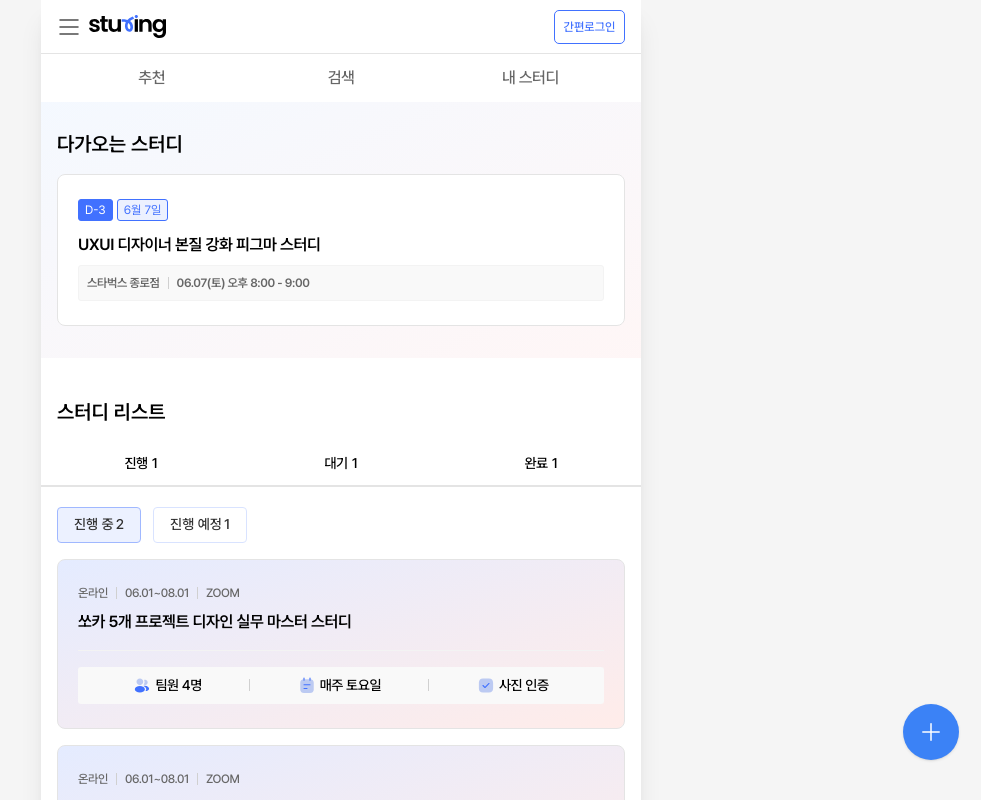
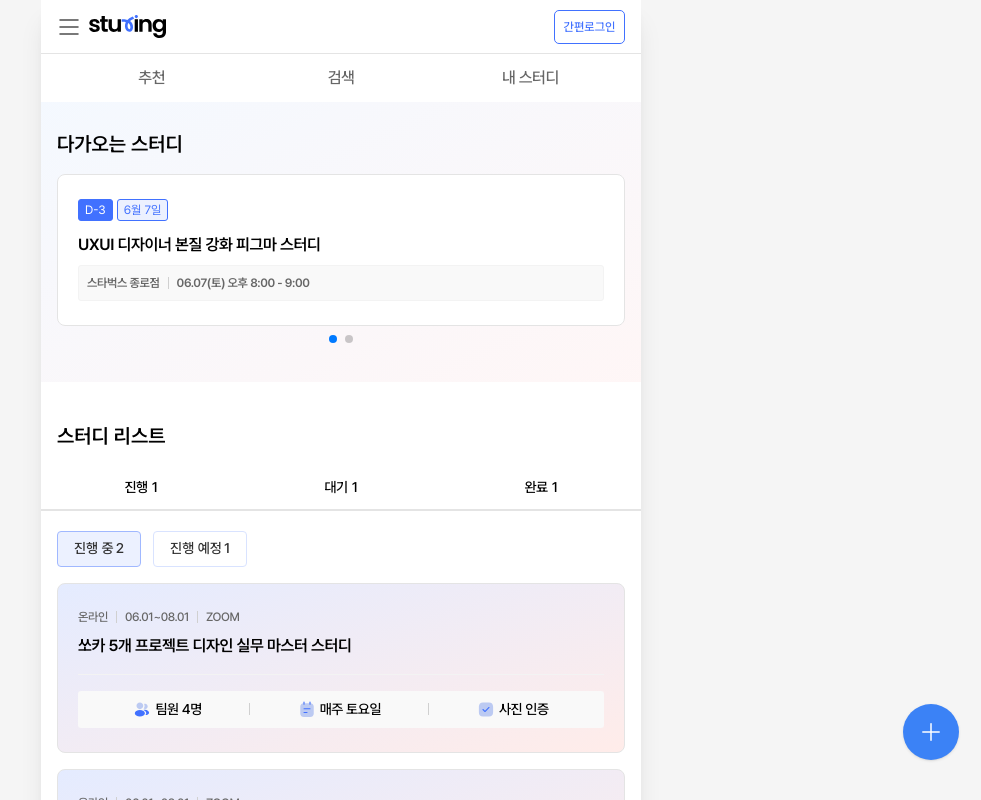
Before and after one commit to sturing-fourten/sturing, a Next.js app: page /mystudy in a window 1280 px wide. Shown: the top 800 px of the page, without its empty margins (299-1280 px from the left). Built offline with nearby package versions, Linux system fonts and the light colour scheme; no server answers.

Commit message:
Feat: 다가오는 스터디 스와이퍼 적용

```diff
--- /dev/null
+++ b/src/components/domains/mystudy/StudyUpcomingList.tsx
@@ -0,0 +1,38 @@
+"use client";
+
+import StudyUpcomingCard from "@/components/commons/card/StudyUpcomingCard";
+import { useState } from "react";
+import { Swiper, SwiperSlide } from "swiper/react";
+import { Pagination } from "swiper/modules";
+import "swiper/css";
+import "swiper/css/pagination";
+
+export default function StudyUpcomingList() {
+  const [currentSlide, setCurrentSlide] = useState<number>(0);
+
+  return (
+    <>
+      <Swiper
+        loop={false}
+        spaceBetween={0}
+        slidesPerView={1}
+        initialSlide={currentSlide}
+        onSlideChange={(swiper) => setCurrentSlide(swiper.realIndex + 1)}
+        grabCursor={true} // 마우스오버 시 "잡기" 커서로 변경 (데스크톱 사용성 개선)
+        navigation={false}
+        pagination={true}
+        modules={[Pagination]}>
+        <SwiperSlide>
+          <div className="h-[184px]">
+            <StudyUpcomingCard className={"bg-white"} />
+          </div>
+        </SwiperSlide>
+        <SwiperSlide>
+          <div className="h-[184px]">
+            <StudyUpcomingCard className={"bg-white"} />
+          </div>
+        </SwiperSlide>
+      </Swiper>
+    </>
+  );
+}
--- a/src/components/domains/mystudy/UpcomingStudy.tsx
+++ b/src/components/domains/mystudy/UpcomingStudy.tsx
@@ -1,15 +1,10 @@
-import StudyUpcomingCard from "@/components/commons/card/StudyUpcomingCard";
+import StudyUpcomingList from "./StudyUpcomingList";
 
 export default function UpcomingStudy() {
   return (
-    <article className="w-full h-64 py-7 px-4 bg-gradient-to-br from-blue-100/30 to-red-100/30">
+    <article className="w-full min-h-64 pt-7 pb-6 px-4 bg-gradient-to-br from-blue-100/30 to-red-100/30">
       <p className="mb-4 text-black text-xl font-semibold leading-7">다가오는 스터디</p>
-
-      {/* TODO 캐러셀 */}
-      <section className="flex overflow-y-scroll gap-6">
-        <StudyUpcomingCard className={"flex-shrink-0 basis-full bg-white"} />
-        <StudyUpcomingCard className={"flex-shrink-0 basis-full bg-white"} />
-      </section>
+      <StudyUpcomingList />
     </article>
   );
 }
```
